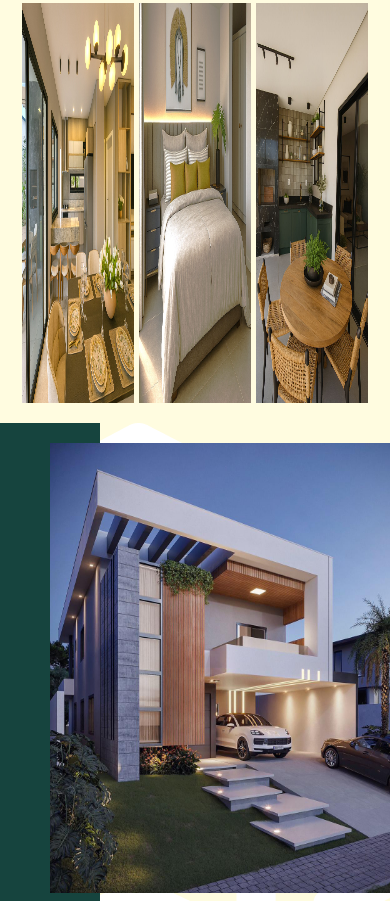
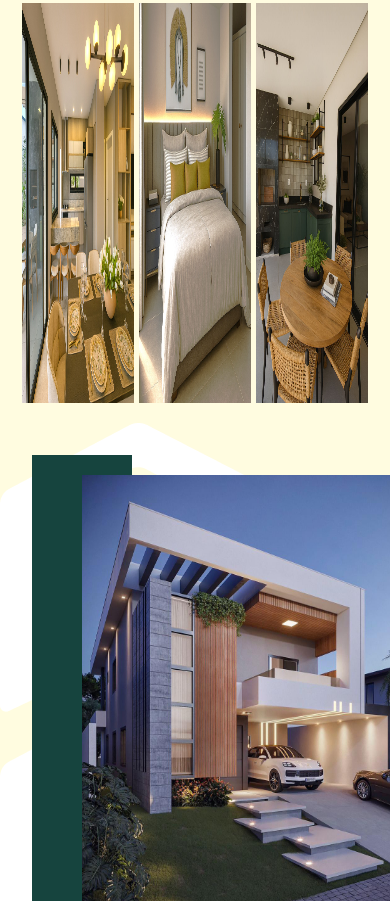
Before and after one commit to Adambezzzz/landpage-alpha, a plain HTML site: page index.html in a window 390 px wide. Shown: the part 1099-2000 px from the top of the page. Drawn offline with nearby package versions, Linux system fonts and the light colour scheme.

Commit message:
ajietie um abopstinahsafd

```diff
--- a/Style/style.css
+++ b/Style/style.css
@@ -651,7 +651,13 @@ form textarea {
    .alto-pronto{
     flex-direction: column;
     text-align: center;
+    padding: 2rem;
    }
 
+   *{
+    margin: 0;
+    padding: 0;
+
+   }
 
 }
```
